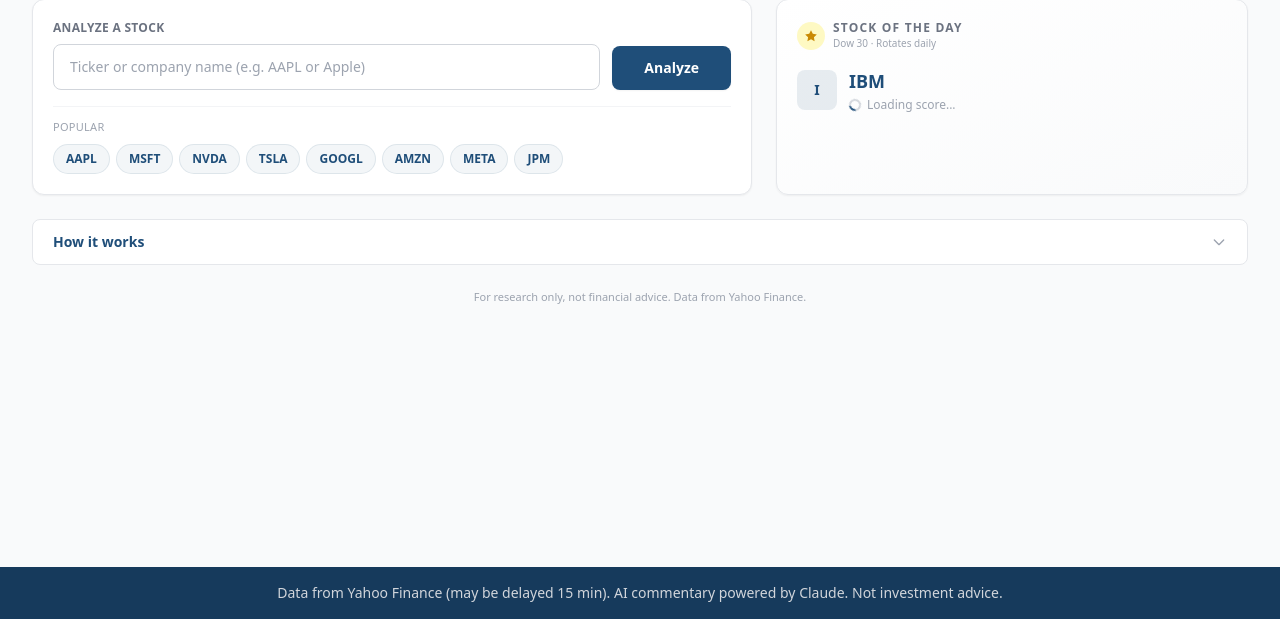
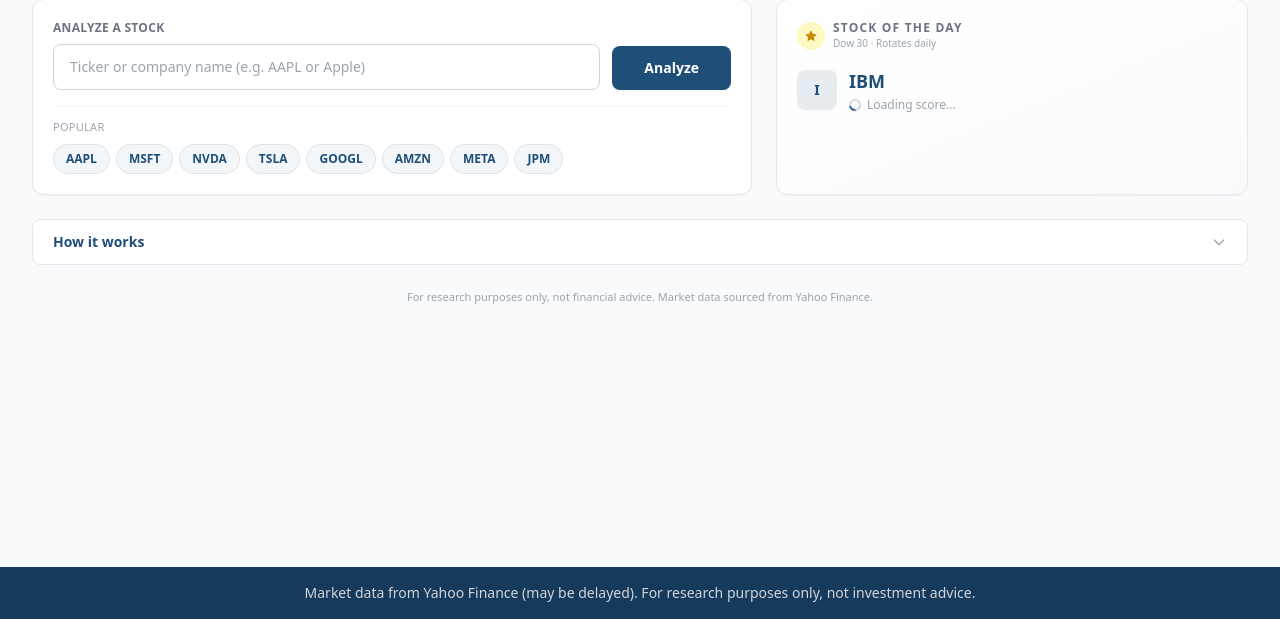
Before and after one commit to PaytonPrichard/Portfolio-Optimizer, a Flask app: page /score in a window 1280 px wide. Shown: the part 181-800 px from the top of the page. Run offline with Flask 3, Linux system fonts and the light colour scheme; some libraries are stand-ins or nearby versions.

Commit message:
Remove external logo service, fix data attribution
- Remove Google favicon API (undocumented, no ToS guarantees)
- Use styled ticker initial badges instead (no external dependencies)
- Fix footer: "Market data from Yahoo Finance" (accurate attribution)
- Fix score page: "For research purposes only" disclaimer

```diff
--- a/financials/alpha.py
+++ b/financials/alpha.py
@@ -206,21 +206,9 @@ def collect_snapshot(symbol):
     fcf = _safe_float(info.get("freeCashflow"))
     fcf_yield = (fcf / mcap) if fcf and mcap and mcap > 0 else None
 
-    # Extract logo domain from website
-    _website = info.get("website") or ""
-    _logo_domain = ""
-    if _website:
-        try:
-            from urllib.parse import urlparse
-            _parsed = urlparse(_website)
-            _logo_domain = (_parsed.netloc or _parsed.path).replace("www.", "")
-        except Exception:
-            pass
-
     snapshot = {
         "symbol": symbol.upper(),
         "company_name": info.get("longName") or info.get("shortName") or symbol.upper(),
-        "logo_domain": _logo_domain,
         "snapshot_date": datetime.now().strftime("%Y-%m-%d"),
         "sector": info.get("sector") or "Unknown",
         "industry": info.get("industry") or "Unknown",
@@ -273,7 +261,7 @@ def collect_snapshot(symbol):
         pass  # signal fetch failure shouldn't block snapshot storage
 
     # Store in database (exclude non-DB fields)
-    _non_db_fields = {"company_name", "logo_domain"}
+    _non_db_fields = {"company_name"}
     with _db_lock:
         conn = _get_db()
         try:
@@ -837,13 +825,9 @@ def compute_alpha_score(symbol):
     sector = snapshot.get("sector", "Unknown")
     cycle_data = sector_cycles.get(sector, {})
 
-    logo_domain = snapshot.get("logo_domain", "")
-    logo_url = f"https://www.google.com/s2/favicons?domain={logo_domain}&sz=128" if logo_domain else ""
-
     return {
         "symbol": symbol,
         "companyName": snapshot.get("company_name", symbol),
-        "logoUrl": logo_url,
         "alphaScore": alpha,
         "conviction": conviction,
         "subScores": sub_scores,
--- a/routes/alpha.py
+++ b/routes/alpha.py
@@ -72,7 +72,6 @@ def score_summary_api(ticker):
         return jsonify({
             "symbol": result["symbol"],
             "companyName": result.get("companyName", result["symbol"]),
-            "logoUrl": result.get("logoUrl", ""),
             "alphaScore": result["alphaScore"],
             "conviction": result["conviction"],
             "sector": result.get("sector", ""),
--- a/templates/alpha.html
+++ b/templates/alpha.html
@@ -140,21 +140,14 @@
     <!-- Results container -->
     <div id="score-results"></div>
 
-    <p class="text-center text-[11px] text-gray-400 dark:text-gray-500 mt-6">For research only, not financial advice. Data from Yahoo Finance.</p>
+    <p class="text-center text-[11px] text-gray-400 dark:text-gray-500 mt-6">For research purposes only, not financial advice. Market data sourced from Yahoo Finance.</p>
 </div>
 {% endblock %}
 
 {% block scripts %}
 <script>
-// ── Logo helper ─────────────────────────────────────────────────────
-function logoImg(url, symbol, size) {
-    size = size || 40;
-    if (!url) return fallbackLogo(symbol, size);
-    return '<img src="' + url + '" alt="' + symbol + '" width="' + size + '" height="' + size + '"' +
-        ' class="rounded-lg object-contain bg-white" style="width:' + size + 'px;height:' + size + 'px;"' +
-        ' onerror="this.outerHTML=fallbackLogo(\'' + symbol + '\',' + size + ')">';
-}
-function fallbackLogo(symbol, size) {
+// ── Ticker initial badge ────────────────────────────────────────────
+function tickerBadge(symbol, size) {
     size = size || 40;
     var colors = ['#1F4E79','#2563eb','#7c3aed','#059669','#d97706','#dc2626','#0891b2','#4f46e5'];
     var c = colors[symbol.charCodeAt(0) % colors.length];
@@ -323,7 +316,7 @@ document.addEventListener("DOMContentLoaded", function() {
         var convColor = (d.conviction === "Strong Buy" || d.conviction === "Buy") ? "text-green-600 dark:text-green-400"
                       : d.conviction === "Hold" ? "text-yellow-600 dark:text-yellow-400"
                       : "text-red-600 dark:text-red-400";
-        var logo = d.logoUrl ? logoImg(d.logoUrl, d.symbol, 44) : fallbackLogo(d.symbol, 44);
+        var logo = tickerBadge(d.symbol, 44);
         el.innerHTML =
             '<div class="flex items-center gap-3">' +
             '  <div class="flex-shrink-0">' + logo + '</div>' +
--- a/templates/base.html
+++ b/templates/base.html
@@ -155,7 +155,7 @@
     <!-- Footer -->
     <footer class="bg-brand-dark text-gray-300 text-sm py-4">
         <div class="max-w-7xl mx-auto px-4 text-center">
-            Data from Yahoo Finance (may be delayed 15 min). AI commentary powered by Claude. Not investment advice.
+            Market data from Yahoo Finance (may be delayed). For research purposes only, not investment advice.
         </div>
     </footer>
 
```
Also changed, not shown: templates/partials/alpha_result.html (+2 -12 lines).
